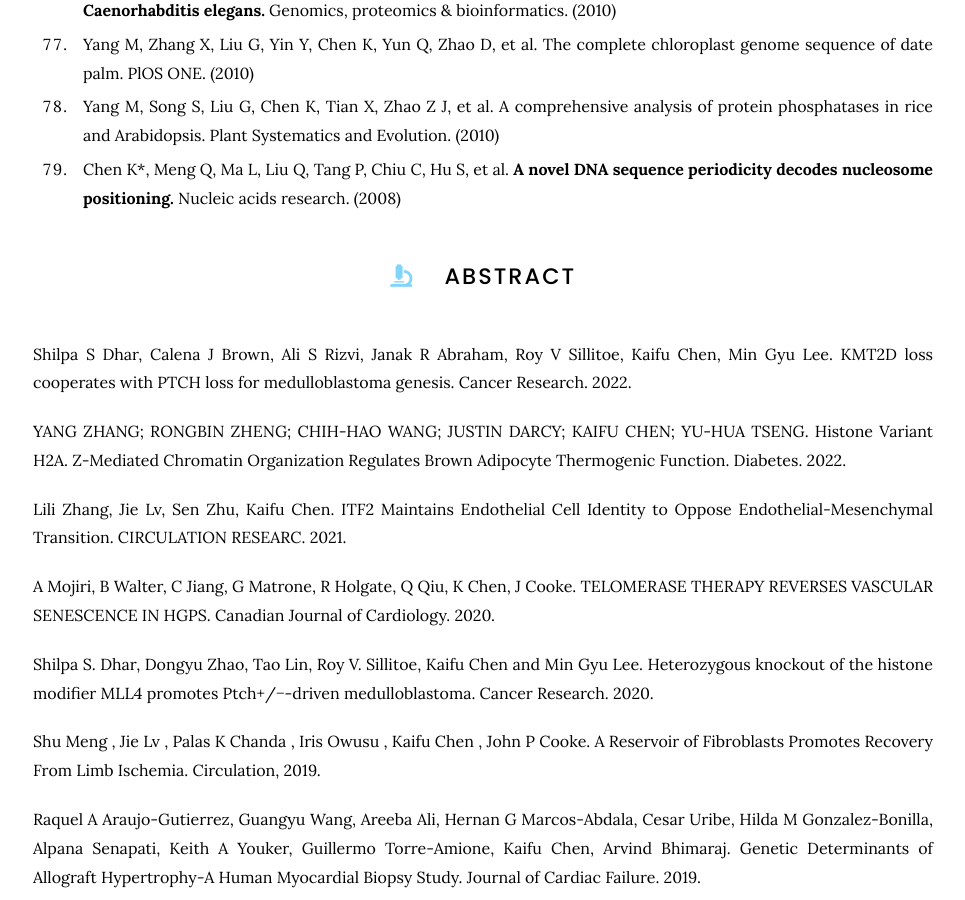
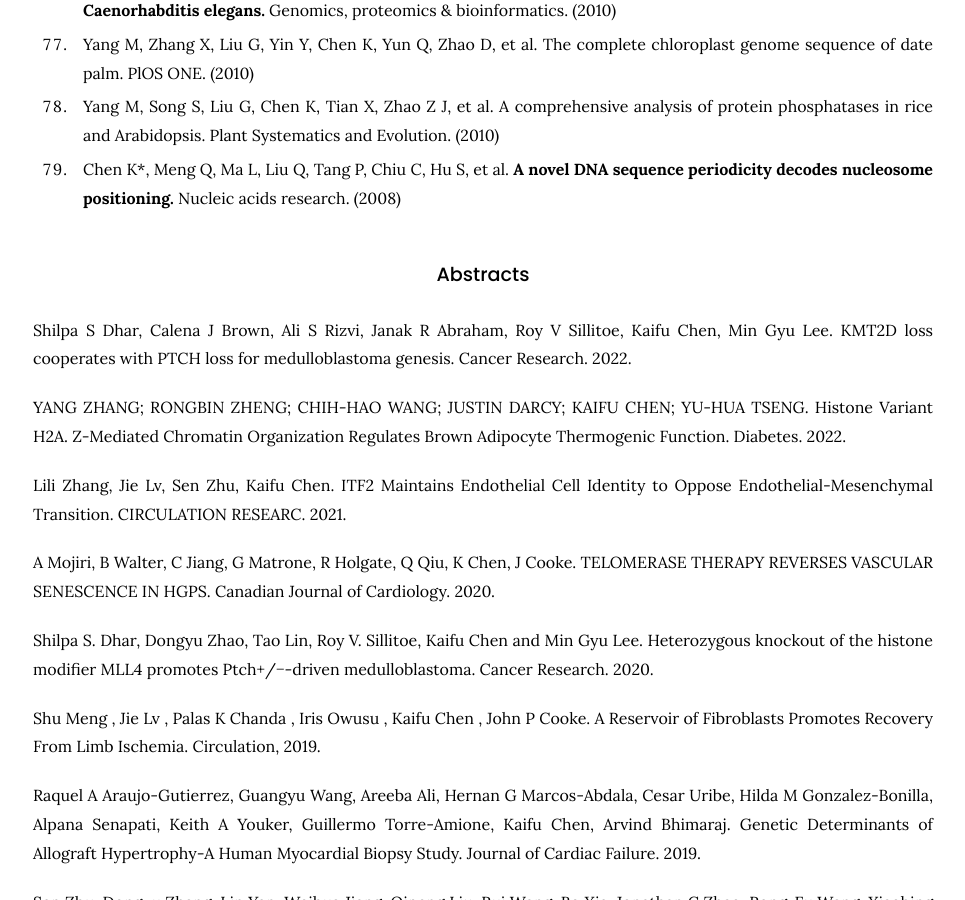
Before and after one commit to kaifuchenlab/kaifuchenlab.github.io, a Jekyll site: the page built from 3.publication/index.md, in a window 1280 px wide and 900 px high, scrolled down 7226 px. Shown: the whole window, without its empty margins (157-1122 px from the left). Built offline with Jekyll 4.4.1, drawn with Linux system fonts in a browser that asks for light colours.

Commit message:
Update index.md

```diff
--- a/3.publication/index.md
+++ b/3.publication/index.md
@@ -251,7 +251,7 @@ Plant Systematics and Evolution. (2010)
 Nucleic acids research. (2008)
 
 
-# <i class="fas fa-microscope"></i> Abstract
+### Abstracts
 
 Shilpa S Dhar, Calena J Brown, Ali S Rizvi, Janak R Abraham, Roy V Sillitoe, Kaifu Chen, Min Gyu Lee. KMT2D loss cooperates with PTCH loss for medulloblastoma genesis. Cancer Research. 2022.
 
```
